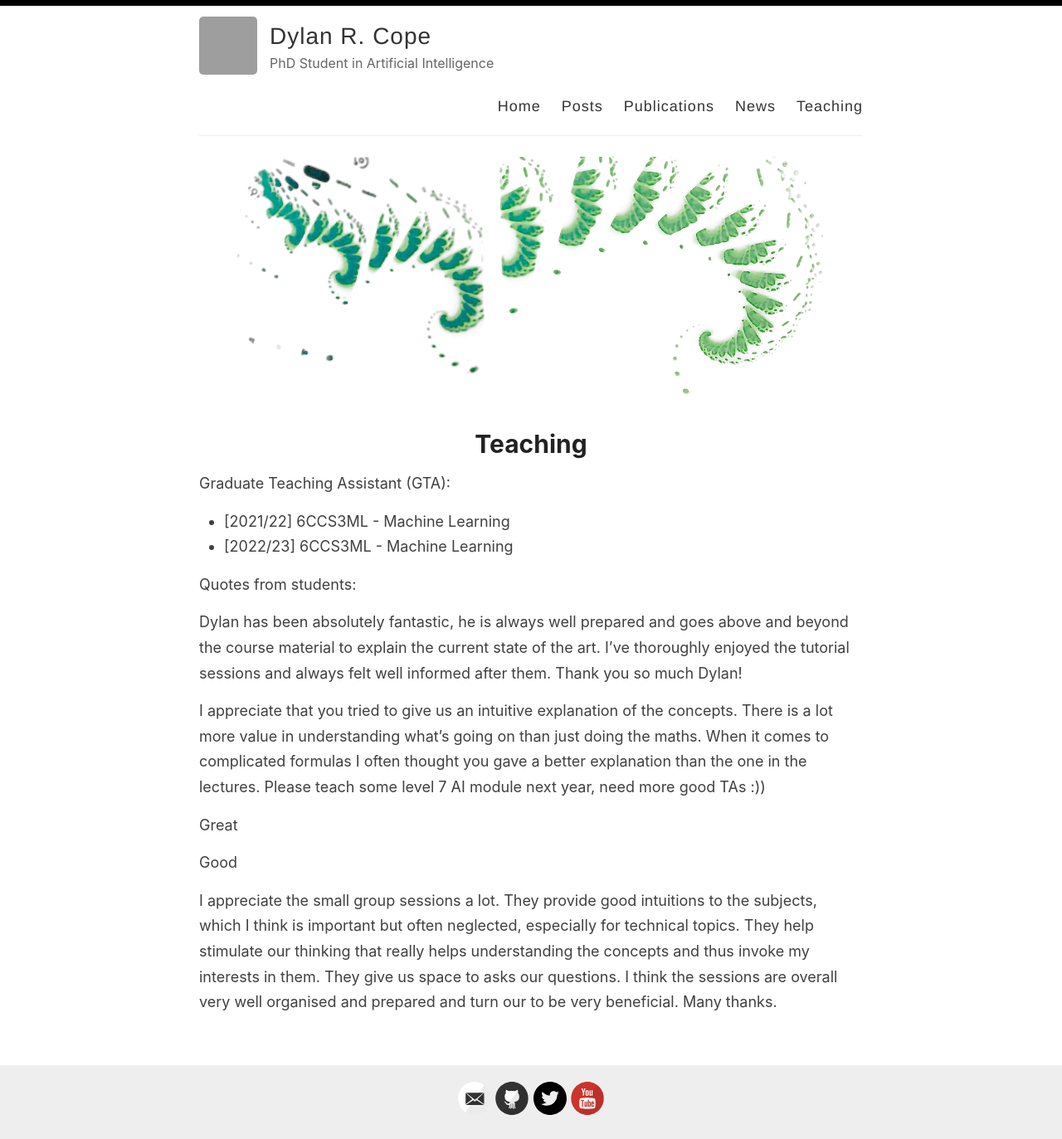
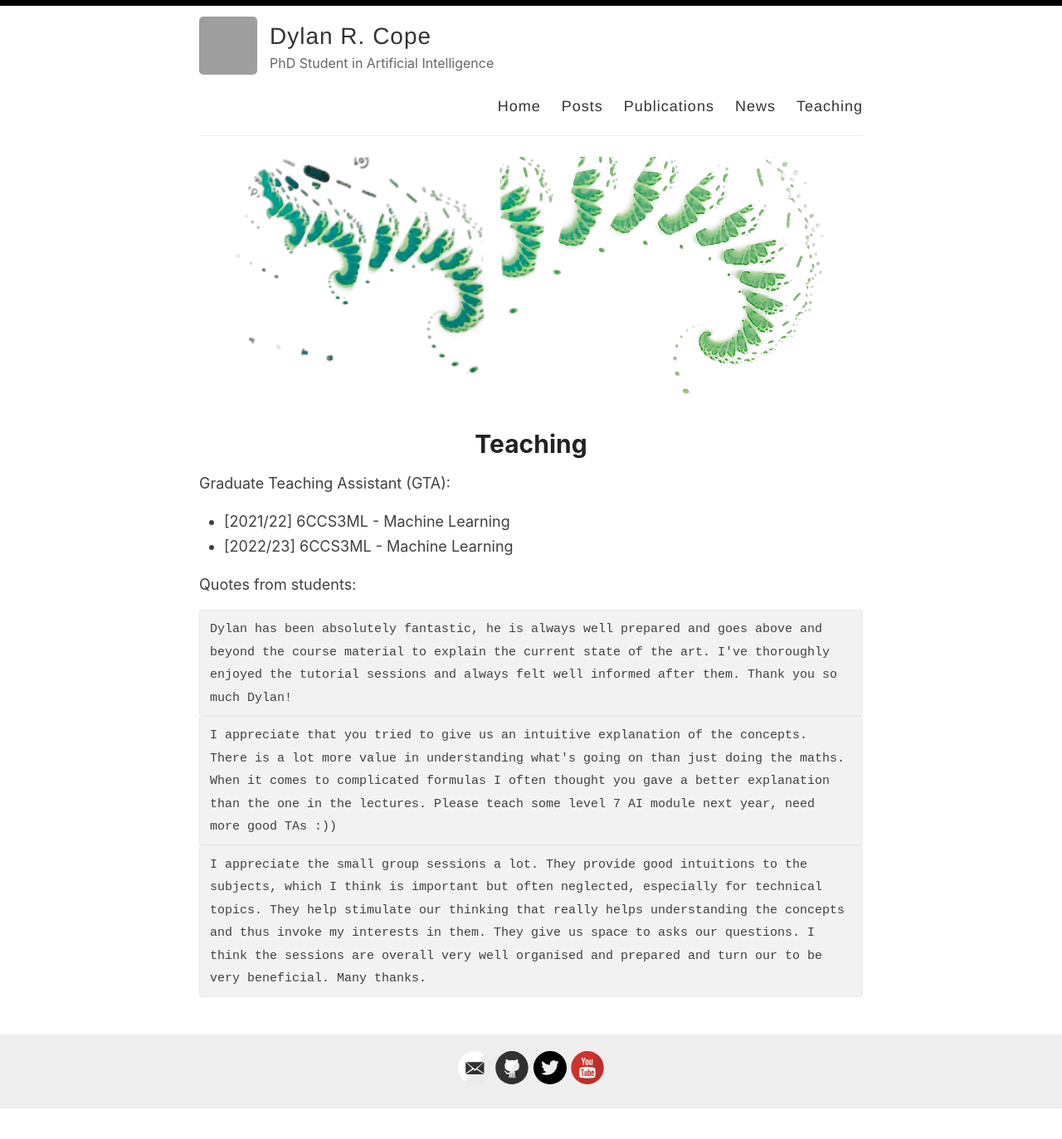
Before and after one commit to DylanCope/dylancope.github.io, a Jekyll site: the page built from _pages/teaching.md, in a window 1280 px wide. Shown: the whole page at 83% size. Built offline with Jekyll 4.4.1, drawn with Linux system fonts in a browser that asks for light colours; after the commit the page ends 1337 px from its top, so only the background shows below that; grey boxes are pictures that could not be loaded.

Commit message:
Update teaching.md

````diff
--- a/_pages/teaching.md
+++ b/_pages/teaching.md
@@ -11,12 +11,14 @@ Graduate Teaching Assistant (GTA):
 
 Quotes from students:
 
-> Dylan has been absolutely fantastic, he is always well prepared and goes above and beyond the course material to explain the current state of the art. I've thoroughly enjoyed the tutorial sessions and always felt well informed after them. Thank you so much Dylan!
+```txt
+Dylan has been absolutely fantastic, he is always well prepared and goes above and beyond the course material to explain the current state of the art. I've thoroughly enjoyed the tutorial sessions and always felt well informed after them. Thank you so much Dylan!
+```
 
-> I appreciate that you tried to give us an intuitive explanation of the concepts. There is a lot more value in understanding what's going on than just doing the maths. When it comes to complicated formulas I often thought you gave a better explanation than the one in the lectures. Please teach some level 7 AI module next year, need more good TAs :))
+```txt
+I appreciate that you tried to give us an intuitive explanation of the concepts. There is a lot more value in understanding what's going on than just doing the maths. When it comes to complicated formulas I often thought you gave a better explanation than the one in the lectures. Please teach some level 7 AI module next year, need more good TAs :))
+```
 
-> Great
-
-> Good
-
-> I appreciate the small group sessions a lot. They provide good intuitions to the subjects, which I think is important but often neglected, especially for technical topics. They help stimulate our thinking that really helps understanding the concepts and thus invoke my interests in them. They give us space to asks our questions. I think the sessions are overall very well organised and prepared and turn our to be very beneficial. Many thanks.
+```txt
+I appreciate the small group sessions a lot. They provide good intuitions to the subjects, which I think is important but often neglected, especially for technical topics. They help stimulate our thinking that really helps understanding the concepts and thus invoke my interests in them. They give us space to asks our questions. I think the sessions are overall very well organised and prepared and turn our to be very beneficial. Many thanks.
+```
````
